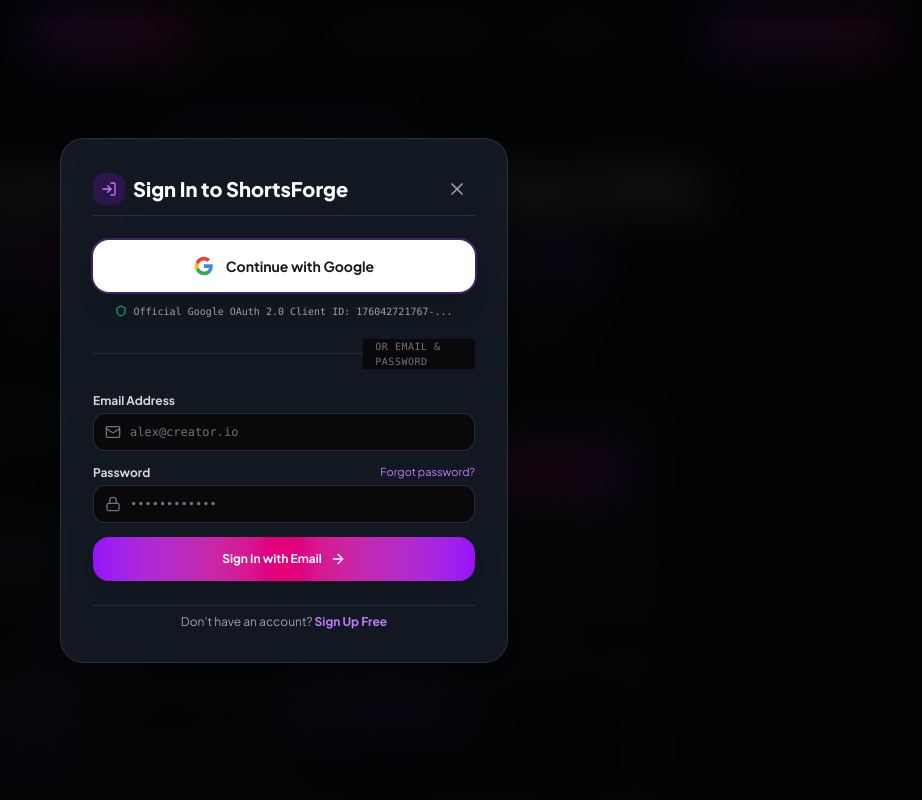
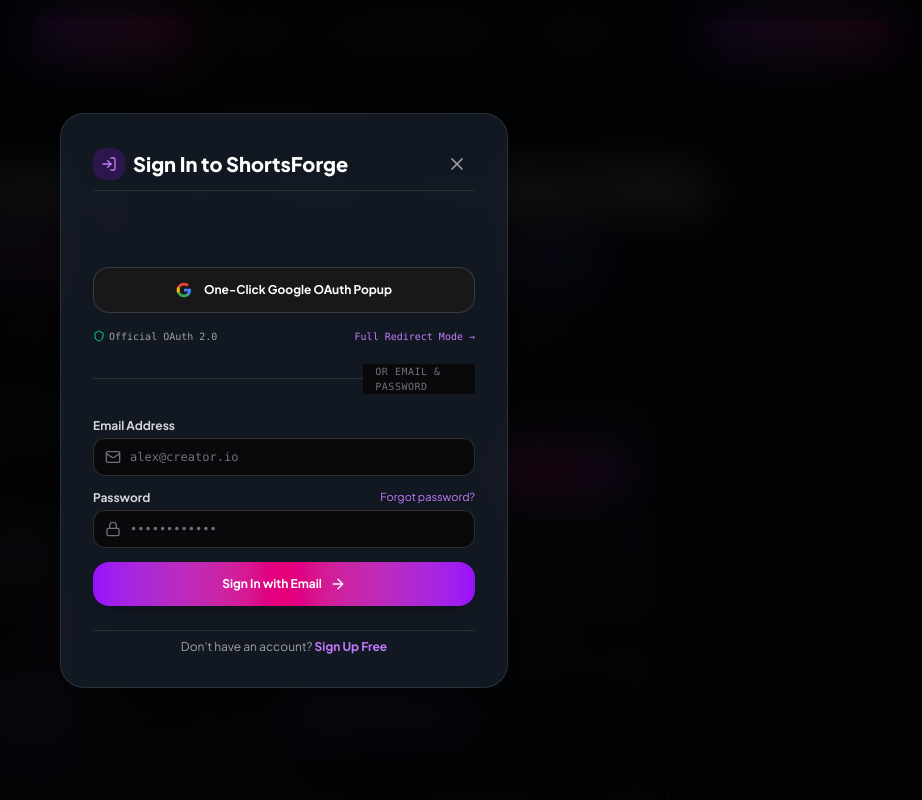
Before and after one commit to 0xKaushik-dev/CLIP-VIDEO, a React (Vite) app: page / in a window 1280 px wide. Both pictures are taken after typing "Sample" into the empty fields and a click on the button "Generate Shorts". Shown: the top 800 px of the page, without its empty margins (356-1278 px from the left). Built offline with nearby package versions, Linux system fonts and the light colour scheme; no server answers.

Commit message:
Add official Google Identity Services popup auth to bypass redirect_uri_mismatch

```diff
--- a/src/components/AuthModal.tsx
+++ b/src/components/AuthModal.tsx
@@ -1,7 +1,8 @@
 import React, { useState } from 'react';
 import type { UserProfile } from '../types';
 import { AuthService } from '../lib/authService';
-import { X, Mail, Lock, User, ArrowRight, LogIn, CheckCircle2, Shield, RefreshCw } from 'lucide-react';
+import { GoogleLogin, useGoogleLogin } from '@react-oauth/google';
+import { X, Mail, Lock, User, ArrowRight, LogIn, CheckCircle2, Shield, AlertTriangle } from 'lucide-react';
 
 interface AuthModalProps {
   onClose: () => void;
@@ -20,15 +21,69 @@
   const [errorMessage, setErrorMessage] = useState('');
   const [successMessage, setSuccessMessage] = useState('');
 
-  // Primary Official Google OAuth 2.0 Redirect & Credential Flow
-  const handleGoogleOAuthClick = async () => {
+  // Handle Google Login Success from @react-oauth/google Popup
+  const handleGoogleSuccess = async (credentialResponse: any) => {
+    setIsLoading(true);
+    setErrorMessage('');
+    try {
+      if (credentialResponse.credential) {
+        const user = await AuthService.verifyGoogleIdToken(credentialResponse.credential);
+        setIsLoading(false);
+        onLoginSuccess(user);
+        return;
+      }
+    } catch (e: any) {
+      setIsLoading(false);
+      setErrorMessage(e.message || 'Google Sign-In failed.');
+    }
+  };
+
+  // Custom Popup Trigger via useGoogleLogin
+  const loginWithGoogleCustom = useGoogleLogin({
+    onSuccess: async (tokenResponse) => {
+      setIsLoading(true);
+      try {
+        // Fetch User Info using Access Token
+        const userInfoRes = await fetch('https://www.googleapis.com/oauth2/v3/userinfo', {
+          headers: { Authorization: `Bearer ${tokenResponse.access_token}` }
+        });
+        const payload = await userInfoRes.json();
+
+        const user: UserProfile = {
+          id: `usr-google-${payload.sub}`,
+          name: payload.name || 'Google Creator',
+          email: payload.email,
+          avatar: payload.picture,
+          isLoggedIn: true,
+          authProvider: 'google',
+          isGoogleLinked: true,
+          emailVerified: payload.email_verified,
+          createdAt: new Date().toISOString().split('T')[0]
+        };
+
+        AuthService.saveSession(user);
+        setIsLoading(false);
+        onLoginSuccess(user);
+      } catch (err: any) {
+        setIsLoading(false);
+        setErrorMessage('Failed to fetch Google profile: ' + err.message);
+      }
+    },
+    onError: (error) => {
+      console.error('Google OAuth Error:', error);
+      setErrorMessage('Google Sign-In popup error or cancelled.');
+    }
+  });
+
+  // Redirect Flow Fallback
+  const handleGoogleOAuthRedirect = async () => {
     setIsLoading(true);
     setErrorMessage('');
     try {
       await AuthService.startGoogleOAuthRedirect();
     } catch (e: any) {
       setIsLoading(false);
-      setErrorMessage(e.message || 'Google OAuth redirect failed. Please try again.');
+      setErrorMessage(e.message || 'Google OAuth redirect failed.');
     }
   };
 
@@ -71,8 +126,8 @@
   };
 
   return (
-    <div className="fixed inset-0 z-50 flex items-center justify-center p-4 bg-black/85 backdrop-blur-xl animate-in fade-in">
-      <div className="glass-card border border-white/15 rounded-3xl max-w-md w-full p-6 sm:p-8 space-y-6 shadow-2xl relative">
+    <div className="fixed inset-0 z-50 flex items-center justify-center p-4 bg-black/85 backdrop-blur-xl animate-in fade-in overflow-y-auto">
+      <div className="glass-card border border-white/15 rounded-3xl max-w-md w-full p-6 sm:p-8 space-y-6 shadow-2xl relative max-h-[95vh] overflow-y-auto">
 
         {/* Modal Header */}
         <div className="flex items-center justify-between pb-2 border-b border-white/10">
@@ -90,34 +145,45 @@
           </button>
         </div>
 
-        {/* PRIMARY AUTHENTICATION OPTION: Official Google OAuth 2.0 */}
+        {/* PRIMARY AUTHENTICATION OPTIONS: Google Sign-In */}
         <div className="space-y-3">
+
+          {/* 1. Official Google Identity Services GIS Component (No redirect URI mismatch) */}
+          <div className="flex justify-center w-full">
+            <GoogleLogin
+              onSuccess={handleGoogleSuccess}
+              onError={() => setErrorMessage('Google Sign-In failed or was closed.')}
+              theme="filled_black"
+              shape="pill"
+              size="large"
+              width="100%"
+              text="continue_with"
+            />
+          </div>
+
+          {/* 2. Custom Button with Google Popup OAuth */}
           <button
-            onClick={handleGoogleOAuthClick}
+            onClick={() => loginWithGoogleCustom()}
             disabled={isLoading}
-            className="w-full py-4 px-4 rounded-2xl bg-white hover:bg-zinc-100 text-zinc-900 font-bold text-sm shadow-xl transition-all duration-200 flex items-center justify-center gap-3 disabled:opacity-50 ring-2 ring-purple-500/30"
+            className="w-full py-3.5 px-4 rounded-2xl bg-zinc-900 hover:bg-zinc-800 border border-white/15 text-white font-bold text-xs transition flex items-center justify-center gap-3 disabled:opacity-50"
           >
-            {isLoading ? (
-              <>
-                <RefreshCw className="w-4 h-4 animate-spin text-purple-600" />
-                <span>Redirecting to accounts.google.com...</span>
-              </>
-            ) : (
-              <>
-                <svg className="w-5 h-5" viewBox="0 0 24 24">
-                  <path fill="#4285F4" d="M22.56 12.25c0-.78-.07-1.53-.2-2.25H12v4.26h5.92c-.26 1.37-1.04 2.53-2.21 3.31v2.77h3.57c2.08-1.92 3.28-4.74 3.28-8.09z" />
-                  <path fill="#34A853" d="M12 23c2.97 0 5.46-.98 7.28-2.66l-3.57-2.77c-.98.66-2.23 1.06-3.71 1.06-2.86 0-5.29-1.93-6.16-4.53H2.18v2.84C3.99 20.53 7.7 23 12 23z" />
-                  <path fill="#FBBC05" d="M5.84 14.09c-.22-.66-.35-1.36-.35-2.09s.13-1.43.35-2.09V7.06H2.18C1.43 8.55 1 10.22 1 12s.43 3.45 1.18 4.94l2.85-2.22.81-.63z" />
-                  <path fill="#EA4335" d="M12 5.38c1.62 0 3.06.56 4.21 1.64l3.15-3.15C17.45 2.09 14.97 1 12 1 7.7 1 3.99 3.47 2.18 7.06l3.66 2.84c.87-2.6 3.3-4.52 6.16-4.52z" />
-                </svg>
-                <span>Continue with Google</span>
-              </>
-            )}
+            <svg className="w-4 h-4" viewBox="0 0 24 24">
+              <path fill="#4285F4" d="M22.56 12.25c0-.78-.07-1.53-.2-2.25H12v4.26h5.92c-.26 1.37-1.04 2.53-2.21 3.31v2.77h3.57c2.08-1.92 3.28-4.74 3.28-8.09z" />
+              <path fill="#34A853" d="M12 23c2.97 0 5.46-.98 7.28-2.66l-3.57-2.77c-.98.66-2.23 1.06-3.71 1.06-2.86 0-5.29-1.93-6.16-4.53H2.18v2.84C3.99 20.53 7.7 23 12 23z" />
+              <path fill="#FBBC05" d="M5.84 14.09c-.22-.66-.35-1.36-.35-2.09s.13-1.43.35-2.09V7.06H2.18C1.43 8.55 1 10.22 1 12s.43 3.45 1.18 4.94l2.85-2.22.81-.63z" />
+              <path fill="#EA4335" d="M12 5.38c1.62 0 3.06.56 4.21 1.64l3.15-3.15C17.45 2.09 14.97 1 12 1 7.7 1 3.99 3.47 2.18 7.06l3.66 2.84c.87-2.6 3.3-4.52 6.16-4.52z" />
+            </svg>
+            <span>One-Click Google OAuth Popup</span>
           </button>
 
-          <div className="flex items-center justify-center gap-1.5 text-[10px] text-zinc-400 font-mono">
-            <Shield className="w-3 h-3 text-emerald-400" />
-            <span>Official Google OAuth 2.0 Client ID: 176042721767-...</span>
+          <div className="flex items-center justify-between text-[10px] text-zinc-400 font-mono pt-1">
+            <span className="flex items-center gap-1"><Shield className="w-3 h-3 text-emerald-400" /> Official OAuth 2.0</span>
+            <button
+              onClick={handleGoogleOAuthRedirect}
+              className="text-purple-400 hover:underline flex items-center gap-1"
+            >
+              Full Redirect Mode →
+            </button>
           </div>
 
           <div className="relative flex items-center justify-center pt-2">
@@ -199,7 +265,13 @@
             )}
 
             {errorMessage && (
-              <p className="text-red-400 text-[11px] pt-1">{errorMessage}</p>
+              <div className="p-3 rounded-xl bg-red-500/20 border border-red-500/40 text-red-300 text-[11px] space-y-1">
+                <div className="flex items-center gap-1.5 font-bold">
+                  <AlertTriangle className="w-3.5 h-3.5 text-red-400 shrink-0" />
+                  <span>Authentication Notice:</span>
+                </div>
+                <p className="leading-tight">{errorMessage}</p>
+              </div>
             )}
 
             <button
```
